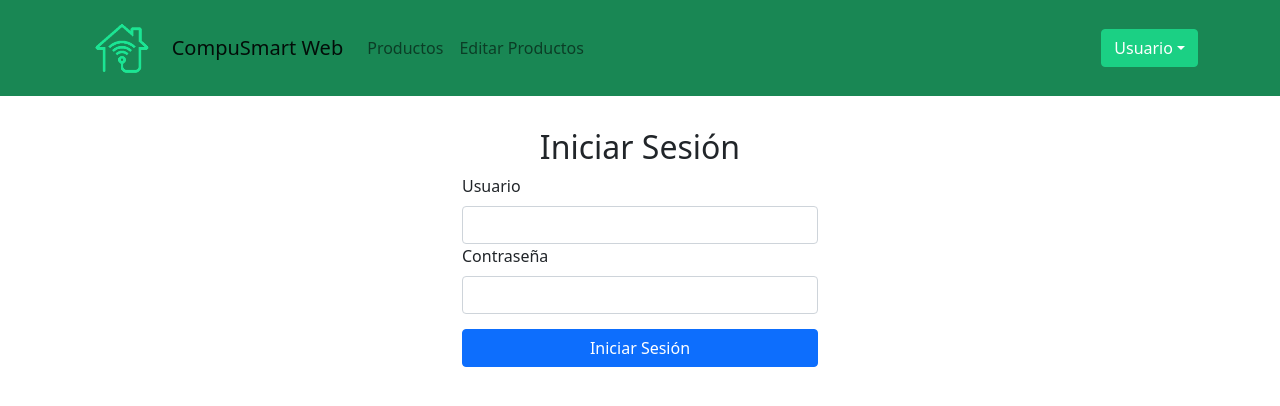
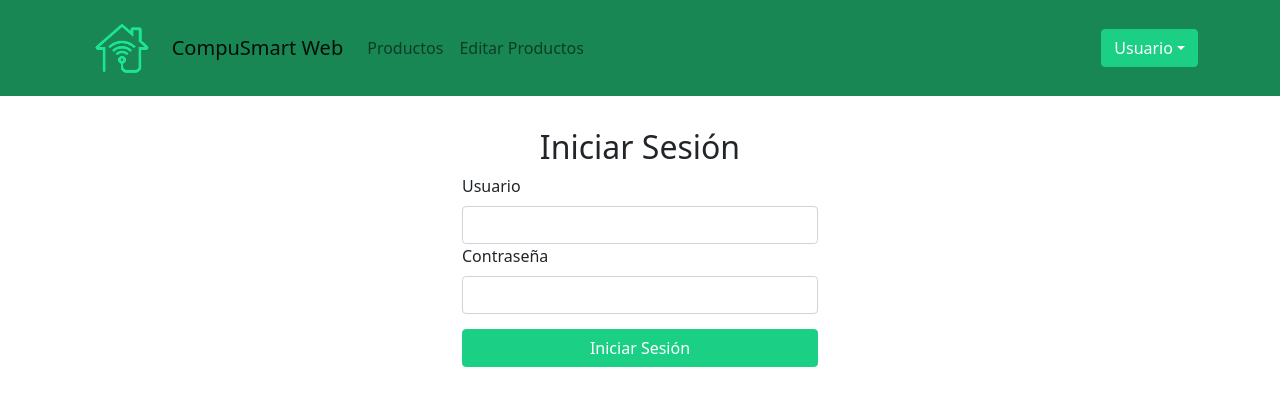
Before and after one commit to wgrojas/ProyectoMern, a React (Create React App) app in the folder frontend/: page /login in a window 1280 px wide. Shown: the top 406 px of the page. Built offline with nearby package versions, Linux system fonts and the light colour scheme.

Commit message:
Se cambian colores de botones: eliminar producto, guardar producto, iniciar sesión

```diff
--- a/frontend/src/components/grid/grid.js
+++ b/frontend/src/components/grid/grid.js
@@ -76,7 +76,7 @@ export default class DataGrid extends React.Component {
       text: 'Eliminar',
       formatter: (cell, row) => {
         return (
-          <Button onClick={() => this.props.onClickDeleteButton(row)}>
+          <Button id="btn-eliminar" onClick={() => this.props.onClickDeleteButton(row)}>
             <FontAwesomeIcon icon={faTrash} />
           </Button>
         );
--- a/frontend/src/components/login/login.css
+++ b/frontend/src/components/login/login.css
@@ -8,8 +8,10 @@
   width: 100%;
 }
 
-#login-container button {
+#login-container #btn-iniciar-sesion {
   margin-top: 15px;
+  background-color: #1bd084;
+  border-color: #1bd084;
 }
 
 #login-container .form-label {
--- a/frontend/src/components/login/login.js
+++ b/frontend/src/components/login/login.js
@@ -90,8 +90,8 @@ export default class login extends React.Component {
                       onChange={(e) => this.setState({ pass: e.target.value })}
                     />
                   </Form.Group>
-                  <Button
-                    variant="primary"
+                  <Button id="btn-iniciar-sesion"
+                    variant="success"
                     onClick={() => {
                       this.iniciarSesion();
                     }}
--- a/frontend/src/components/productos/crud/crear.js
+++ b/frontend/src/components/productos/crud/crear.js
@@ -124,7 +124,7 @@ export default class ProductosCrear extends React.Component {
             </Form.Group> */}
 
             <Button id="btn-enviar"
-              variant="primary"
+              variant="success"
               onClick={() => console.log(this.guardarProductos())
 
               }
--- a/frontend/src/components/productos/crud/editar.js
+++ b/frontend/src/components/productos/crud/editar.js
@@ -193,8 +193,8 @@ export default class ProductosEditar extends React.Component {
               />
             </Form.Group> */}
 
-            <Button
-              variant="primary"
+            <Button id="btn-enviar"
+              variant="success"
               onClick={() =>
                 this.setState({
                   confirmation: { ...this.state.confirmation, show: true },
--- a/frontend/src/components/productos/listarProductos.js
+++ b/frontend/src/components/productos/listarProductos.js
@@ -61,7 +61,7 @@ export default class ListarProductos extends Component {
 
 
        <Container>
-         <h2 style={{ marginTop: 120, fontSize:50 }}><b>Componentes Tecnologicos</b></h2>
+         <h2 style={{ marginTop: 120, fontSize:50 }}><b>Componentes Tecnológicos</b></h2>
            <Row>
 
                {arrayComponente}
--- a/frontend/src/components/productos/products.css
+++ b/frontend/src/components/productos/products.css
@@ -10,20 +10,36 @@
 .react-bs-table-sizePerPage-dropdown .dropdown-toggle {
   float: left;
   margin-bottom: 10px;
+  background-color: #1bd084;
 }
 
 .search-label {
   float: right;
   padding-bottom: 10px;
 }
+
 .sr-only {
   font-size: 0;
 }
+
 #productos-crear-container .form-label {
   float: left;
   margin-bottom: 10px;
 }
+
 #productos-crear-container #btn-enviar {
   margin-top: 20px;
   margin-bottom: 30px;
+  background-color: #1bd084;
+  border-color: #1bd084;
 }
+
+.page-item.active .page-link {
+  background-color: #1bd084;
+  border-color: #1bd084;
+}
+
+#btn-eliminar{
+  background-color: red;
+  border-color: red;
+}
```
